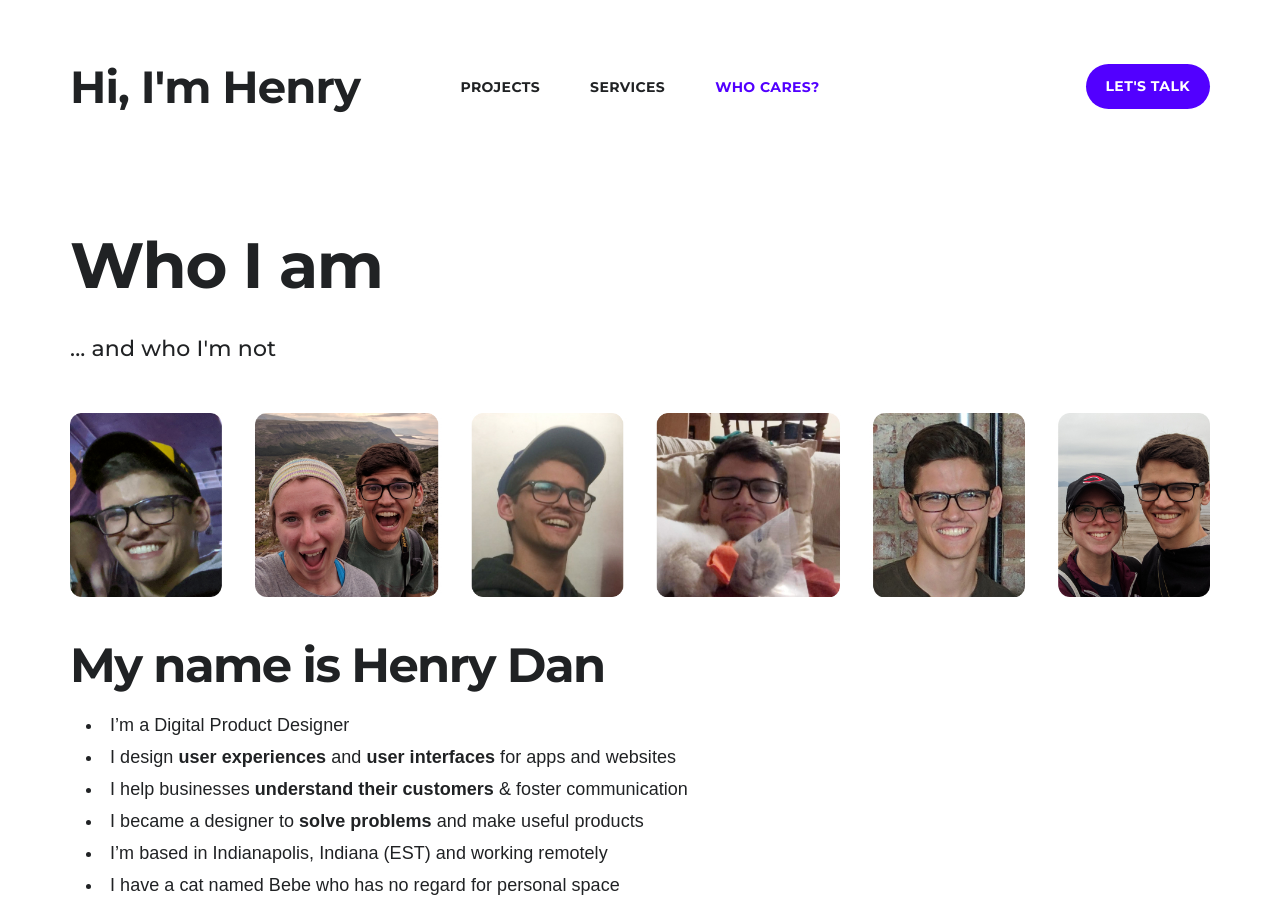
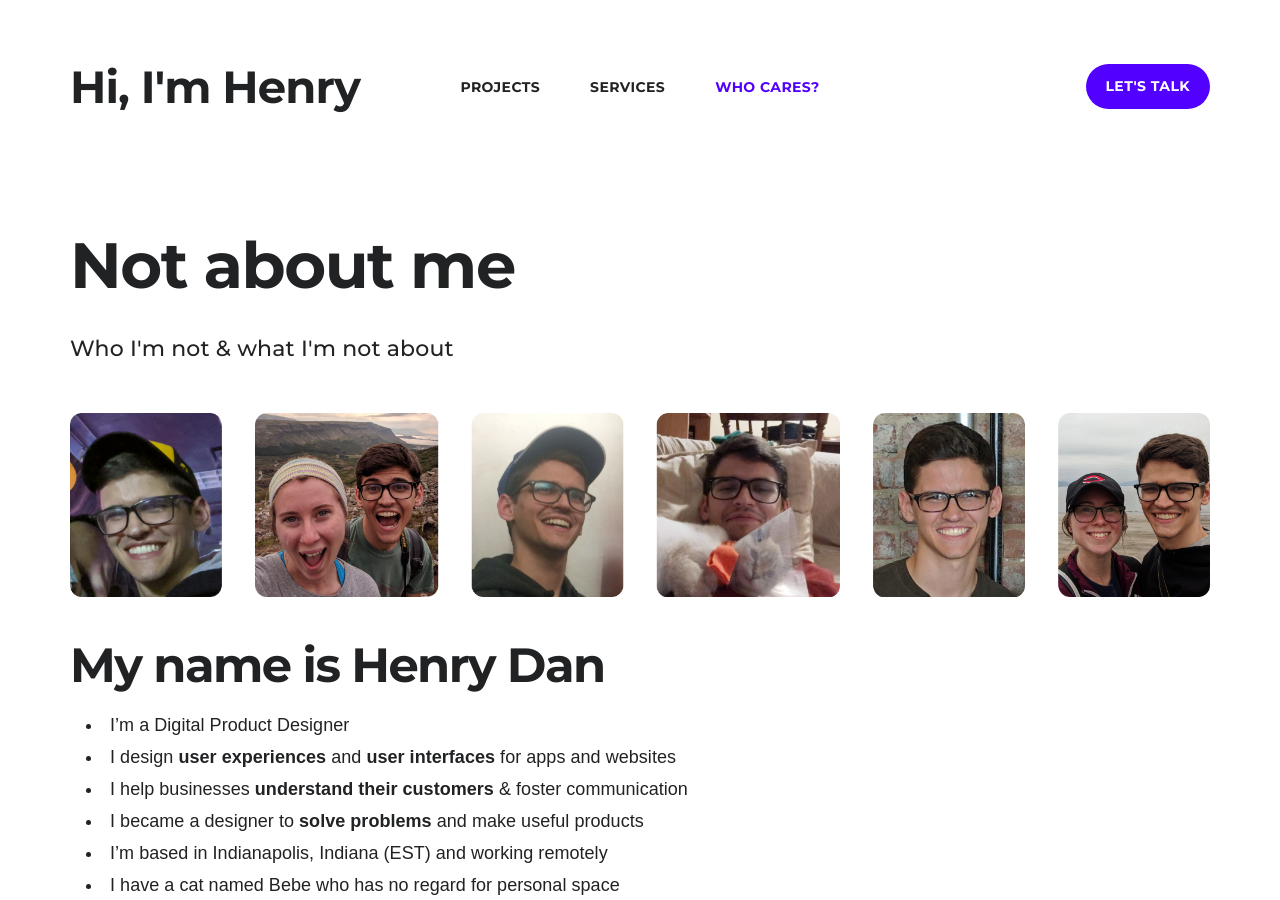
Before and after one commit to hdan-design/hdan-design.github.io, a Jekyll site: the page built from _pages/About.md, in a window 1280 px wide and 900 px high. Built offline with Jekyll 4.4.1, drawn with Linux system fonts in a browser that asks for light colours; nearby versions of some CDN libraries.

Commit message:
about me title change

```diff
--- a/_pages/About.md
+++ b/_pages/About.md
@@ -1,6 +1,6 @@
 ---
-title: Who I am
-subtitle: ... and who I'm not
+title: Not about me
+subtitle: Who I'm not & what I'm not about
 ---
 ![Me](/images/about/about9.jpg)
 
```
